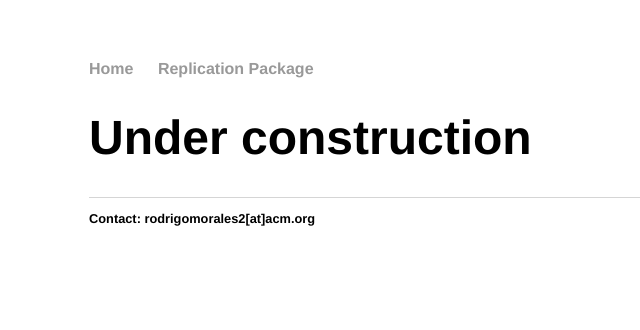
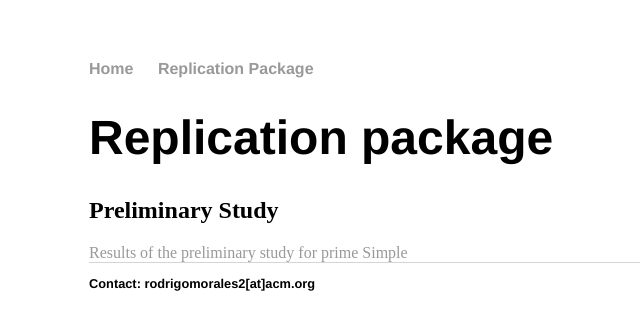
Before and after one commit to moar82/momit_data, a Jekyll site: the page built from docs/replication/index.html, in a window 1280 px wide. Shown: the top 330 px of the page, without its empty margins (103-743 px from the left). Built offline with Jekyll 4.4.1, drawn with Linux system fonts in a browser that asks for light colours.

Commit message:
Update index.html

```diff
--- a/docs/replication/index.html
+++ b/docs/replication/index.html
@@ -3,4 +3,8 @@ layout: default
 title: Replication Package
 ---
 
-<h1>Under construction </h1>
+<h1>Replication package </h1>
+
+<h2>Preliminary Study </h2>
+
+<a href="https://moar82.github.io/momit_data/replication/MOMIT_preliminary_results_benchmark_primeSimple_clean.csv" target="_blank">Results of the preliminary study for prime Simple </a>
```
